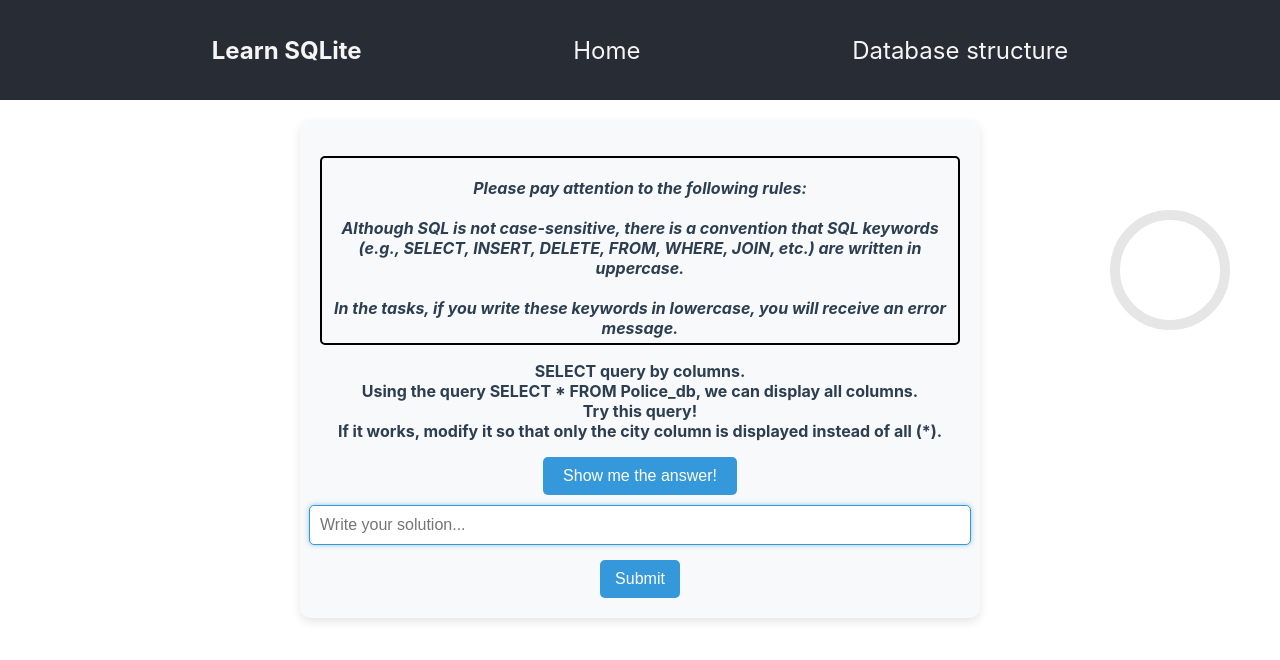
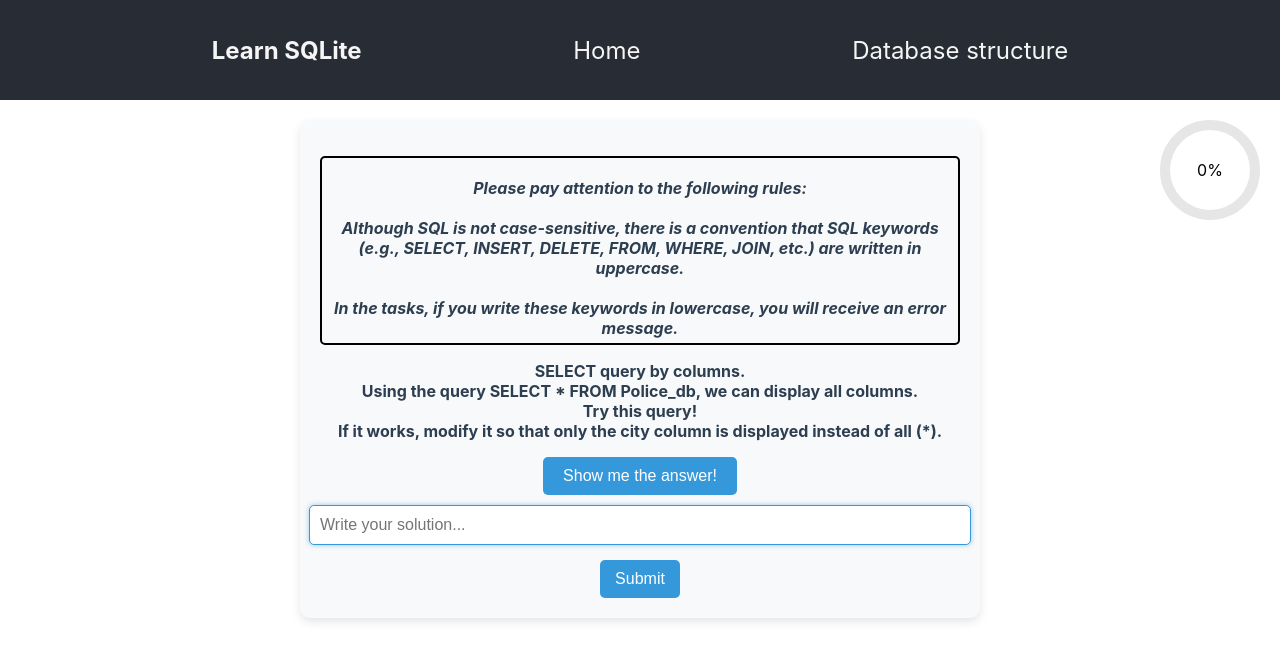
Before and after one commit to LaszloF5/sql-game, a React (Create React App) app: page / in a window 1280 px wide. Shown: the top 660 px of the page. Built offline with nearby package versions, Linux system fonts and the light colour scheme.

Commit message:
new process listener method

```diff
--- a/src/App.css
+++ b/src/App.css
@@ -15,36 +15,36 @@
 }
 
 .circle {
-  position: absolute;
-  top: 100px;
-  right: 20px;
   width: 100%;
   height: 100%;
   border-radius: 50%;
-  border: 10px solid #e6e6e6;
+  border: 10px solid white;
   transform: rotate(0deg);
-  transition: background 0.3 ease;
+  transition: background 0.3s ease;
 }
 
-.circle-20 {
-  background: conic-gradient(green 20%, #e6e6e6 20%);
+.inner-circle {
+  position: absolute;
+  top: 50%;
+  left: 50%;
+  transform: translate(-50%, -50%);
+  width: 80%;
+  height: 80%;
+  border-radius: 50%;
+  background-color: white;
+  z-index: 2;
+  display: flex;
+  justify-content: center;
+  align-items: center;
 }
 
-.circle-40 {
-  background: conic-gradient(green 40%, #e6e6e6 40%);
-}
+.circle-0   { background: conic-gradient(green 0%, #e6e6e6 0%); }
+.circle-20  { background: conic-gradient(green 20%, #e6e6e6 20%); }
+.circle-40  { background: conic-gradient(green 40%, #e6e6e6 40%); }
+.circle-60  { background: conic-gradient(green 60%, #e6e6e6 60%); }
+.circle-80  { background: conic-gradient(green 80%, #e6e6e6 80%); }
+.circle-100 { background: conic-gradient(green 100%, #e6e6e6 100%); }
 
-.circle-60 {
-  background: conic-gradient(green 60%, #e6e6e6 60%);
-}
-
-.circle-80 {
-  background: conic-gradient(green 80%, #e6e6e6 80%);
-}
-
-.circle-100 {
-  background: conic-gradient(green 100%, #e6e6e6 100%);
-}
 
 .App-header {
   background-color: #282c34;
@@ -74,6 +74,7 @@
 
 .text-style {
   white-space: pre-line;
+  user-select: none;
 }
 
 .rules {
@@ -102,6 +103,7 @@ pre {
   border-radius: 5px;
   cursor: pointer;
   transition: background-color 0.3s ease, transform 0.3s ease;
+  user-select: none;
 }
 
 .showMe-btn:hover {
@@ -171,6 +173,7 @@ pre {
   border-radius: 5px;
   cursor: pointer;
   transition: background 0.3s ease-in-out;
+  user-select: none;
 }
 
 .tutorial-form_button:hover,
--- a/src/App.tsx
+++ b/src/App.tsx
@@ -47,8 +47,9 @@ function App() {
 `;
 
   const [isVisibleTutorial, setIsVisibleTutorial] = useState<boolean>(true);
-  const [isVisibleTask, setIsVisibleTask] = useState<boolean>(true);
+  const [isVisibleTask, setIsVisibleTask] = useState<boolean>(false);
   const [isVisibleOtherTask, setIsVisibleOtherTask] = useState<boolean>(false);
+  const [percentage, setPercentage] = useState<number>(0);
 
   return (
     <div className="App">
@@ -89,6 +90,8 @@ function App() {
               setIsVisibleTutorial={setIsVisibleTutorial}
               setIsVisibleTask={setIsVisibleTask}
               setError={setError}
+              percentage={percentage}
+              setPercentage={setPercentage}
             />
             <SelectTaskComponent
               task0={task0}
@@ -111,6 +114,9 @@ function App() {
               showMe={showMe}
               isVisibleOtherTask={isVisibleOtherTask}
               setIsVisibleOtherTask={setIsVisibleOtherTask}
+              percentage={percentage}
+              setPercentage={setPercentage}
+              setOtherTask0={setOtherTask0}
             />
             <OtherQueries
               otherTask0={otherTask0}
@@ -132,6 +138,8 @@ function App() {
               isVisibleOtherTask={isVisibleOtherTask}
               setIsVisibleOtherTask={setIsVisibleOtherTask}
               setIsVisibleTutorial={setIsVisibleTutorial}
+              percentage={percentage}
+              setPercentage={setPercentage}
             />
           </>
         )}
@@ -150,4 +158,6 @@ TODO:
   - ne lehessen kijelölni a megoldásokat, be kelljen írni. (Oktatási célzat.)
   - Az otherqueries-nek kell átadni minden olyan beállítást, ami szükséges hogy újrakezdődjön a játék
   - Egy kör, ami % arányosan töltődök a teljesített részekkel: fill
+  - Database structure és ah ott van a felhasználó Back to the task váltson át a szöveg.
+  - Figyelemfelhívő szöveg a space és kis nagybetűre, és hogy csekkolja a db struktúrát, sokat segít a megoldásban.
 */
--- a/src/Components/OtherQueries.tsx
+++ b/src/Components/OtherQueries.tsx
@@ -26,6 +26,8 @@ interface visibleState {
   isVisibleOtherTask: boolean;
   setIsVisibleOtherTask: React.Dispatch<React.SetStateAction<Boolean>>;
   setIsVisibleTutorial: React.Dispatch<React.SetStateAction<Boolean>>;
+  percentage: number;
+  setPercentage: React.Dispatch<React.SetStateAction<number>>;
 }
 
 const OtherQueries: FC<visibleState> = ({
@@ -48,8 +50,11 @@ const OtherQueries: FC<visibleState> = ({
   isVisibleOtherTask,
   setIsVisibleOtherTask,
   setIsVisibleTutorial,
+  percentage,
+  setPercentage,
 }) => {
   const goToTheStart = () => {
+    setPercentage(0);
     setIsVisibleOtherTask(false);
     setIsVisibleTutorial(true);
     setTutorial5(false);
@@ -150,9 +155,11 @@ Use the DELETE command to remove the record!`;
       });
       setTableData([...tableData, response.data.newRecord]);
       if (formattedQuery.includes("apple")) {
+        setPercentage(20);
         setOtherTask0(false);
         setOtherTask1(true);
       } else if (formattedQuery.includes("banana")) {
+        setPercentage(40);
         setOtherTask1(false);
         setOtherTask2(true);
       }
@@ -198,6 +205,7 @@ Use the DELETE command to remove the record!`;
         formattedQuery,
       });
       getElements();
+      setPercentage(80);
       setOtherTask3(false);
       setOtherTask4(true);
       setOtherQuery("");
@@ -251,10 +259,12 @@ Use the DELETE command to remove the record!`;
       });
       alert("Item deleted successfully.");
       if (formattedQuery.includes(1)) {
+        setPercentage(60);
         setOtherTask2(false);
         setOtherTask3(true);
         setOtherQuery("");
       } else if (formattedQuery.includes(2)) {
+        setPercentage(100);
         setOtherTask4(false);
         setOtherTask5(true);
         setOtherQuery("");
@@ -272,6 +282,11 @@ Use the DELETE command to remove the record!`;
         <div>
           <h2>Other Queries</h2>
           <main className="otherQueries-container">
+            <div className="circle-container">
+              <div className={`circle circle-${percentage}`}>
+                <div className="inner-circle">{percentage}%</div>
+              </div>
+            </div>
             <button
               className="other-form_button"
               type="button"
@@ -296,7 +311,7 @@ Use the DELETE command to remove the record!`;
                   >
                     {otherShowMe}
                   </button>
-                  {visibleAnswer === 1 && <pre>{otherTask0Solution}</pre>}
+                  {visibleAnswer === 1 && <pre className="text-style">{otherTask0Solution}</pre>}
                 </label>
                 <input
                   autoFocus
@@ -328,7 +343,7 @@ Use the DELETE command to remove the record!`;
                   >
                     {otherShowMe}
                   </button>
-                  {visibleAnswer === 2 && <pre>{otherTask1Solution}</pre>}
+                  {visibleAnswer === 2 && <pre className="text-style">{otherTask1Solution}</pre>}
                 </label>
                 <input
                   autoFocus
@@ -360,7 +375,7 @@ Use the DELETE command to remove the record!`;
                   >
                     {otherShowMe}
                   </button>
-                  {visibleAnswer === 3 && <pre>{otherTask2Solution}</pre>}
+                  {visibleAnswer === 3 && <pre className="text-style">{otherTask2Solution}</pre>}
                 </label>
                 <input
                   autoFocus
@@ -392,7 +407,7 @@ Use the DELETE command to remove the record!`;
                   >
                     {otherShowMe}
                   </button>
-                  {visibleAnswer === 4 && <pre>{otherTask3Solution}</pre>}
+                  {visibleAnswer === 4 && <pre className="text-style">{otherTask3Solution}</pre>}
                 </label>
                 <input
                   autoFocus
@@ -424,7 +439,7 @@ Use the DELETE command to remove the record!`;
                   >
                     {otherShowMe}
                   </button>
-                  {visibleAnswer === 5 && <pre>{otherTask4Solution}</pre>}
+                  {visibleAnswer === 5 && <pre className="text-style">{otherTask4Solution}</pre>}
                 </label>
                 <input
                   autoFocus
@@ -442,9 +457,7 @@ Use the DELETE command to remove the record!`;
             )}
             {otherTask5 && (
               <>
-                <p className='text-style'>
-                  {successOtherText}
-                </p>
+                <p className="text-style">{successOtherText}</p>
                 <button
                   className="other-form_button"
                   type="button"
@@ -455,7 +468,7 @@ Use the DELETE command to remove the record!`;
               </>
             )}
             {tableData && (
-              <div className='table-container'>
+              <div className="table-container">
                 <table className="other-table">
                   <thead className="other-table_thead">
                     <tr className="other-table_tr">
--- a/src/Components/SelectTaskComponent.tsx
+++ b/src/Components/SelectTaskComponent.tsx
@@ -41,6 +41,9 @@ interface SelectTaskProps {
   showMe: string;
   isVisibleOtherTask: boolean;
   setIsVisibleOtherTask: React.Dispatch<React.SetStateAction<Boolean>>;
+  setOtherTask0: React.Dispatch<React.SetStateAction<boolean>>;
+  percentage: number;
+  setPercentage: React.Dispatch<React.SetStateAction<number>>;
 }
 
 const SelectTaskComponent: FC<SelectTaskProps> = ({
@@ -64,6 +67,9 @@ const SelectTaskComponent: FC<SelectTaskProps> = ({
   showMe,
   isVisibleOtherTask,
   setIsVisibleOtherTask,
+  setOtherTask0,
+  percentage,
+  setPercentage,
 }) => {
   // Így 100% hogy tiszta lesz a Session tábla.
 
@@ -88,9 +94,11 @@ const SelectTaskComponent: FC<SelectTaskProps> = ({
   };
 
   const toggleVisibilityOtherQ = (): void => {
+    setPercentage(0);
     clearSession();
     setIsVisibleTask(false);
     setIsVisibleOtherTask(true);
+    setOtherTask0(true);
   };
 
   const [query, setQuery] = useState<string>("");
@@ -120,10 +128,10 @@ const SelectTaskComponent: FC<SelectTaskProps> = ({
     "Third Query \n The third witness stated that the man was poorly dressed, which suggests that he had a lower-than-average income. \n Determine the average income of the people in the Persons table! The result should only include the average income, and the column name should be annual_income.";
 
   const task4Text: string =
-    "Fourth Query \n The fourth witness did not see the car's brand, only its model: Taurus. The vehicle was parked not far from the scene, where the elderly man hurriedly got in. The witness also noticed that he was wearing a green wristband, which is given to visitors who purchase a VIP ticket at the zoo. \n Find out who owns a Taurus model car and who has purchased a VIP ticket at the zoo! \n As a hint, here is a partial query that you need to complete: \n SELECT car_type FROM Persons JOIN Zoo ON Persons.id = Zoo.person_id WHERE";
+    "Fourth Query \n The fourth witness did not see the car's brand, only its model: Taurus. The vehicle was parked not far from the scene, where the elderly man hurriedly got in. The witness also noticed that he was wearing a green wristband, which is given to visitors who purchase a VIP ticket at the zoo. \n Find out who owns a Taurus model car and has purchased a VIP ticket at the zoo!  \n Since the columns in the two tables are different, it's enough to refer to the columns in the WHERE clause without prefixing them with the table name (e.g., use age instead of Persons.age). \n In this case, you’ll need to use the % operator before the text, because the car type contains both the brand and the model — with the model being the second part. \n As a hint, here is a partial query that you need to complete: \n SELECT car_type FROM Persons JOIN Zoo ON Persons.id = Zoo.person_id WHERE";
 
   const task5Text: string =
-    "Fifth Query \n Now you need to combine the collected data and query conditions. \n Find the individuals who meet the following criteria: male, older than average, lower income, drive a Taurus model car, and have purchased a VIP ticket at the zoo. \n Since the columns of the two tables differ, in the WHERE condition, it is sufficient to specify the column names (e.g., age) without prefixing them with the table name (e.g., Persons.age). \n Continue the following query: \n SELECT * FROM Persons JOIN Zoo ON Persons.id = Zoo.person_id WHERE";
+    "Fifth Query \n Now you need to combine the collected data and query conditions. \n Find the individuals who meet the following criteria: male, older than 49, have an income lower than 490281, drive a Taurus model car, and have purchased a VIP ticket at the zoo. \n Since the columns in the two tables are different, it's enough to refer to the columns in the WHERE clause without prefixing them with the table name (e.g., use age instead of Persons.age). \n Continue the following query \n SELECT * FROM Persons JOIN Zoo ON Persons.id = Zoo.person_id WHERE";
 
   const getMyQuery = async (e: React.FormEvent<HTMLFormElement>) => {
     e.preventDefault();
@@ -161,11 +169,13 @@ const SelectTaskComponent: FC<SelectTaskProps> = ({
         task0
       ) {
         console.log("Go to the second witness testimony.");
+        setPercentage(20);
         setTask0(false);
         setTask1(true);
       }
       if (query.trim() === `SELECT AVG(age) AS age FROM Persons` && task1) {
         console.log("Go to the third witness testimony.");
+        setPercentage(40);
         setTask1(false);
         setTask2(true);
       }
@@ -175,6 +185,7 @@ const SelectTaskComponent: FC<SelectTaskProps> = ({
         task2
       ) {
         console.log("Go to the fourth witness testimony.");
+        setPercentage(60);
         setTask2(false);
         setTask3(true);
       }
@@ -184,6 +195,7 @@ const SelectTaskComponent: FC<SelectTaskProps> = ({
         task3
       ) {
         console.log("Go to the verification query.");
+        setPercentage(80);
         setTask3(false);
         setTask4(true);
       }
@@ -193,6 +205,7 @@ const SelectTaskComponent: FC<SelectTaskProps> = ({
         task4
       ) {
         console.log("GGWP.");
+        setPercentage(100);
         setTask4(false);
         setTask5(true);
       }
@@ -206,6 +219,11 @@ const SelectTaskComponent: FC<SelectTaskProps> = ({
     <div>
       {isVisibleTask && (
         <div className="main-div">
+          <div className="circle-container">
+            <div className={`circle circle-${percentage}`}>
+              <div className="inner-circle">{percentage}%</div>
+            </div>
+          </div>
           {task0 && (
             <form
               className="task-form"
@@ -223,7 +241,7 @@ const SelectTaskComponent: FC<SelectTaskProps> = ({
                 >
                   {showMe}
                 </button>
-                {activeTask === 1 && <pre>{task1Solution}</pre>}
+                {activeTask === 1 && <pre className="text-style">{task1Solution}</pre>}
               </label>
               <input
                 autoFocus
@@ -256,7 +274,7 @@ const SelectTaskComponent: FC<SelectTaskProps> = ({
                 >
                   {showMe}
                 </button>
-                {activeTask === 2 && <pre>{task2Solution}</pre>}
+                {activeTask === 2 && <pre className="text-style">{task2Solution}</pre>}
               </label>
               <input
                 autoFocus
@@ -289,7 +307,7 @@ const SelectTaskComponent: FC<SelectTaskProps> = ({
                 >
                   {showMe}
                 </button>
-                {activeTask === 3 && <pre>{task3Solution}</pre>}
+                {activeTask === 3 && <pre className="text-style">{task3Solution}</pre>}
               </label>
               <input
                 autoFocus
@@ -322,7 +340,7 @@ const SelectTaskComponent: FC<SelectTaskProps> = ({
                 >
                   {showMe}
                 </button>
-                {activeTask === 4 && <pre>{task4Solution}</pre>}
+                {activeTask === 4 && <pre className="text-style">{task4Solution}</pre>}
               </label>
               <input
                 autoFocus
@@ -355,7 +373,7 @@ const SelectTaskComponent: FC<SelectTaskProps> = ({
                 >
                   {showMe}
                 </button>
-                {activeTask === 5 && <pre>{task5Solution}</pre>}
+                {activeTask === 5 && <pre className="text-style">{task5Solution}</pre>}
               </label>
               <input
                 autoFocus
--- a/src/Components/TutorialSelectComponent.tsx
+++ b/src/Components/TutorialSelectComponent.tsx
@@ -31,6 +31,8 @@ interface TutorialSelectProps {
   setTutorialResult: React.Dispatch<React.SetStateAction<PoliceData[]>>;
   error: string | null;
   setError: React.Dispatch<React.SetStateAction<string | null>>;
+  percentage: number;
+  setPercentage: React.Dispatch<React.SetStateAction<number>>;
 }
 
 const TutorialSelectComponent: FC<TutorialSelectProps> = ({
@@ -54,10 +56,10 @@ const TutorialSelectComponent: FC<TutorialSelectProps> = ({
   setIsVisibleTask,
   error,
   setError,
+  percentage,
+  setPercentage,
 }) => {
   // % circle
-
-  const [tutorialPercentage, setTutorialPercentage] = useState<number>(0);
 
   const [activeTutorial, setActiveTutorial] = useState<number>(0);
 
@@ -69,6 +71,7 @@ const TutorialSelectComponent: FC<TutorialSelectProps> = ({
 
   const toggleVisibility = (): void => {
     setActiveTutorial(10);
+    setPercentage(0);
     setIsVisibleTutorial(false);
     setTask0(true);
     setIsVisibleTask(true);
@@ -97,12 +100,13 @@ const TutorialSelectComponent: FC<TutorialSelectProps> = ({
     "List 10 crime reports. \n Only crime reports should be displayed. \n You already have almost all the necessary knowledge to write this query! \n To display 10 reports, add the LIMIT 10 statement at the end of the query.";
 
   const tutorial5Text: string =
-    "Find all cities whose names start with 'Lake'. \n To do this, use the LIKE 'Lake%' operator after WHERE.";
+    "Find all cities (we only need the city column) whose names start with 'Lake'. \n To do this, use the LIKE 'Lake%' operator in the WHERE clause.";
 
   const getTutorialQuery = async (e: React.FormEvent<HTMLFormElement>) => {
     e.preventDefault();
     setError(null);
     if (
+      tutorialQuery.trim() === `SELECT * FROM Police_db` ||
       tutorialQuery.trim() === `SELECT city FROM Police_db` ||
       tutorialQuery.trim() === `SELECT AVG(id) AS id FROM Police_db` ||
       tutorialQuery.trim() === `SELECT id FROM Police_db WHERE id > 50` ||
@@ -133,7 +137,7 @@ const TutorialSelectComponent: FC<TutorialSelectProps> = ({
       console.log("Response status: ", response.status);
 
       if (tutorialQuery.trim() === `SELECT city FROM Police_db` && tutorial0) {
-        setTutorialPercentage(20);
+        setPercentage(20);
         console.log("Go to tutorial 2.");
         setTutorial0(false);
         setTutorial1(true);
@@ -142,7 +146,7 @@ const TutorialSelectComponent: FC<TutorialSelectProps> = ({
         tutorialQuery.trim() === `SELECT AVG(id) AS id FROM Police_db` &&
         tutorial1
       ) {
-        setTutorialPercentage(40);
+        setPercentage(40);
         console.log("Go to tutorial 3.");
         setTutorial1(false);
         setTutorial2(true);
@@ -151,7 +155,7 @@ const TutorialSelectComponent: FC<TutorialSelectProps> = ({
         tutorialQuery.trim() === `SELECT id FROM Police_db WHERE id > 50` &&
         tutorial2
       ) {
-        setTutorialPercentage(60);
+        setPercentage(60);
         console.log("Go to tutorial 4.");
         setTutorial2(false);
         setTutorial3(true);
@@ -161,7 +165,7 @@ const TutorialSelectComponent: FC<TutorialSelectProps> = ({
           `SELECT crime_report FROM Police_db LIMIT 10` &&
         tutorial3
       ) {
-        setTutorialPercentage(80);
+        setPercentage(80);
         console.log("Go to tutorial 5.");
         setTutorial3(false);
         setTutorial4(true);
@@ -171,7 +175,7 @@ const TutorialSelectComponent: FC<TutorialSelectProps> = ({
           `SELECT city FROM Police_db WHERE city LIKE 'Lake%'` &&
         tutorial4
       ) {
-        setTutorialPercentage(100);
+        setPercentage(100);
         console.log("Go to the real task.");
         setTutorial4(false);
         setTutorial5(true);
@@ -192,6 +196,11 @@ const TutorialSelectComponent: FC<TutorialSelectProps> = ({
     <div>
       {isVisibleTutorial && (
         <div className="tutorialDiv">
+          <div className="circle-container">
+            <div className={`circle circle-${percentage}`}>
+              <div className="inner-circle">{percentage}%</div>
+            </div>
+          </div>
           {tutorial0 && (
             <form className="tutorial-form" onSubmit={getTutorialQuery}>
               <label
@@ -207,7 +216,7 @@ const TutorialSelectComponent: FC<TutorialSelectProps> = ({
                 >
                   {showMe}
                 </button>
-                {activeTutorial === 1 && <pre>{tutorial1Solution}</pre>}
+                {activeTutorial === 1 && <pre className="text-style">{tutorial1Solution}</pre>}
               </label>
               <input
                 autoFocus
@@ -241,7 +250,7 @@ const TutorialSelectComponent: FC<TutorialSelectProps> = ({
                   >
                     {showMe}
                   </button>
-                  {activeTutorial === 2 && <pre>{tutorial2Solution}</pre>}
+                  {activeTutorial === 2 && <pre className="text-style">{tutorial2Solution}</pre>}
                 </label>
                 <input
                   autoFocus
@@ -274,7 +283,7 @@ const TutorialSelectComponent: FC<TutorialSelectProps> = ({
                   >
                     {showMe}
                   </button>
-                  {activeTutorial === 3 && <pre>{tutorial3Solution}</pre>}
+                  {activeTutorial === 3 && <pre className="text-style">{tutorial3Solution}</pre>}
                 </label>
                 <input
                   autoFocus
@@ -307,7 +316,7 @@ const TutorialSelectComponent: FC<TutorialSelectProps> = ({
                   >
                     {showMe}
                   </button>
-                  {activeTutorial === 4 && <pre>{tutorial4Solution}</pre>}
+                  {activeTutorial === 4 && <pre className="text-style">{tutorial4Solution}</pre>}
                 </label>
                 <input
                   autoFocus
@@ -340,7 +349,7 @@ const TutorialSelectComponent: FC<TutorialSelectProps> = ({
                   >
                     {showMe}
                   </button>
-                  {activeTutorial === 5 && <pre>{tutorial5Solution}</pre>}
+                  {activeTutorial === 5 && <pre className="text-style">{tutorial5Solution}</pre>}
                 </label>
                 <input
                   autoFocus
@@ -369,9 +378,6 @@ const TutorialSelectComponent: FC<TutorialSelectProps> = ({
               </button>
             </div>
           )}
-          <div className="circle-container">
-            <div className={`circle circle-${tutorialPercentage}`}></div>
-          </div>
           {tutorialResult.length > 0 && (
             <div className="table-container">
               <table className="tutorial-table">
```
Also changed, not shown: 1 other file (tests, documents, lock files or other folders). Lines whose indentation alone changed are shown as unchanged.
